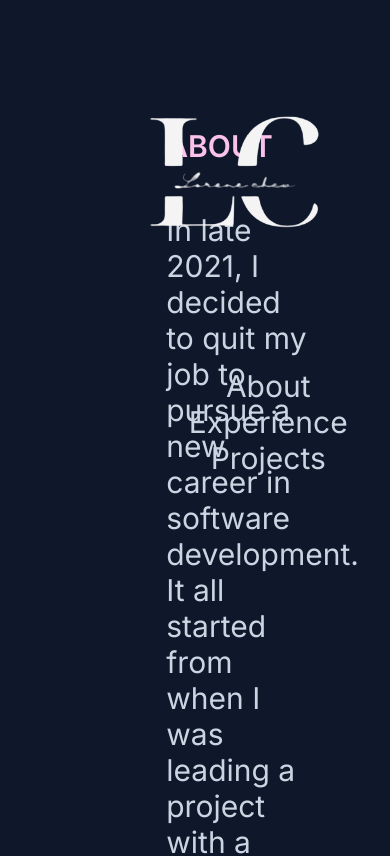
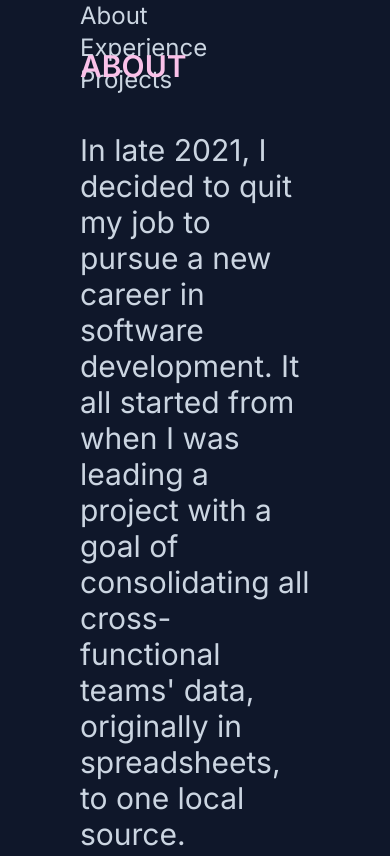
Before and after one commit to L-Chew/Personal-Portfolio, a React app: page /learn-more in a window 390 px wide. Shown: the top 856 px of the page. Built offline with nearby package versions, Linux system fonts and the light colour scheme; the HTML template or start-up script is replaced by a standard one.

Commit message:
Content: working on display responsiveness

```diff
--- a/client/src/Components/Content.jsx
+++ b/client/src/Components/Content.jsx
@@ -15,24 +15,37 @@ const Content = () => {
   }
 
   return (
-    <div className='ml-20 mr-20'>
-      <NavLink to='/' className='fixed'>
+    <div className='grid grid-cols-1 sm:grid-cols-2 md:grid-cols-2 lg:grid-cols-2 xl:grid-cols-2 ml-20 mr-20'>
+      <div className='col-start-1'>
+        <div className='grid grid-cols-1 sm:grid-cols-1 md:grid-cols-2 lg:grid-cols-2 xl:grid-cols-4'>
+          <div className='flex flex-col'>
+            <NavLink to='/' className='relative'>
               <a href='' className='logo'>
                 <img className='object-scale-down' src={logo} />
               </a>
             </NavLink>
-      <div className='grid grid-cols-8'>
-        <div className='col-start-2 col-span-2'>
-          <div className='fixed flex flex-col h-screen justify-center pl-20 text-3xl'>
-            <button onClick={handleClick} value='about'> About </button>
-            <button onClick={handleClick} value='experience'> Experience </button>
-            <button onClick={handleClick} value='projects'> Projects </button>
+            <div className='buttons flex flex-col'>
+              <button className='text-2xl sm:text-lg md:text-xl lg:text-2xl xl:text-3xl' onClick={handleClick} value='about'>About</button>
+              <button className='text-2xl sm:text-lg md:text-xl lg:text-2xl xl:text-3xl' onClick={handleClick} value='experience'>Experience</button>
+              <button className='text-2xl sm:text-lg md:text-xl lg:text-2xl xl:text-3xl' onClick={handleClick} value='projects'>Projects</button>
             </div>
           </div>
-        <div className='col-start-4 col-span-5 my-20 h-100'>
+        </div>
+      </div>
+      <div className='col-start-2'>
+        <div className='grid grid-cols-1 sm:grid-cols-2 md:grid-cols-3 lg:grid-cols-4 xl:grid-cols-8'>
+          {/* <div className='col-start-1 sm:col-start-1 md:col-start-1 lg:col-start-2 xl:col-start-2'>
+            <div className='fixed flex flex-col h-screen justify-center pl-20 text-3xl'>
+              <button className='text-2xl sm:text-xl md:text-2xl lg:text-3xl xl:text-4xl' onClick={handleClick} value='about'> About </button>
+              <button className='text-2xl sm:text-xl md:text-2xl lg:text-3xl xl:text-4xl' onClick={handleClick} value='experience'> Experience </button>
+              <button className='text-2xl sm:text-xl md:text-2xl lg:text-3xl xl:text-4xl' onClick={handleClick} value='projects'> Projects </button>
+            </div>
+          </div> */}
+          <div className='col-start-1 sm:col-start-1 sm:col-span-2 md:col-start-1 md:col-span-3 lg:col-start-1 lg:col-span-4 xl:col-start-1 xl:col-span-8'>
             <About />
             <Experience />
             <Projects />
+          </div>
         </div>
       </div>
     </div>
```
Lines whose indentation alone changed are shown as unchanged.
